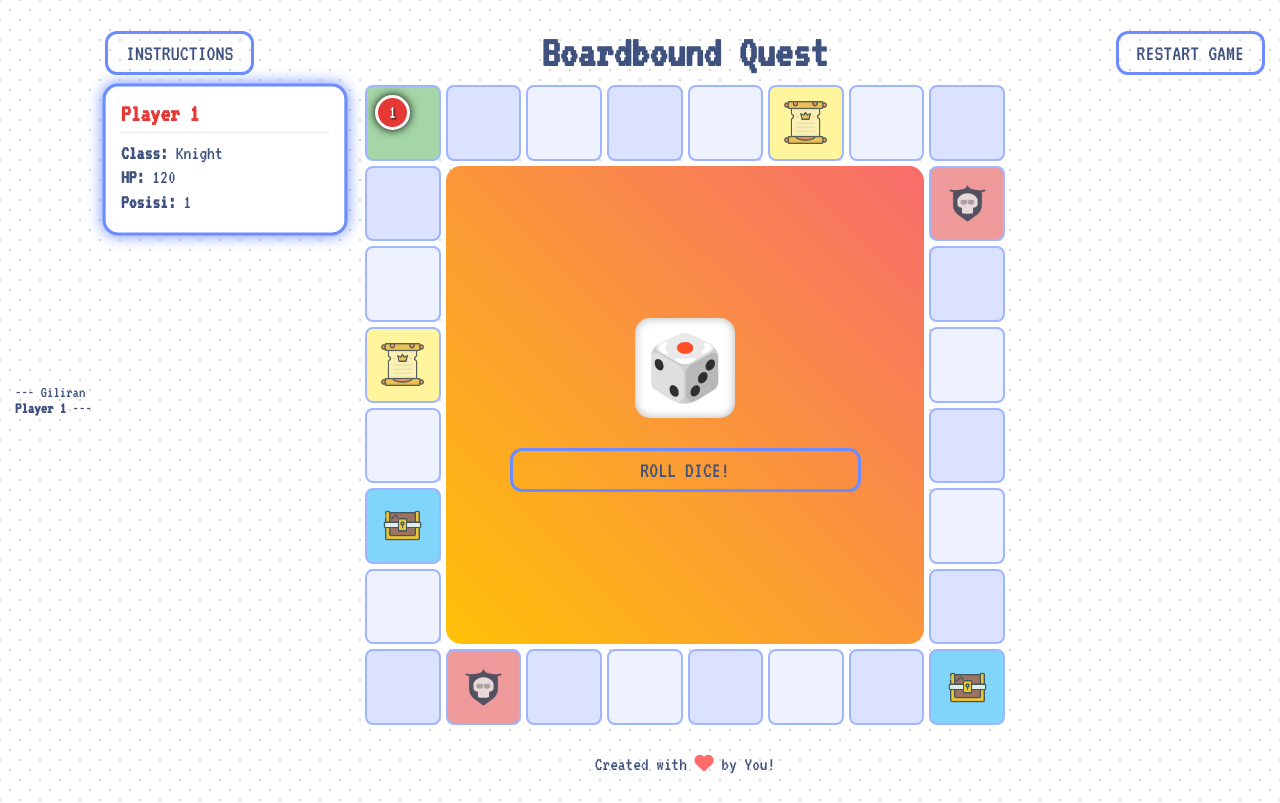
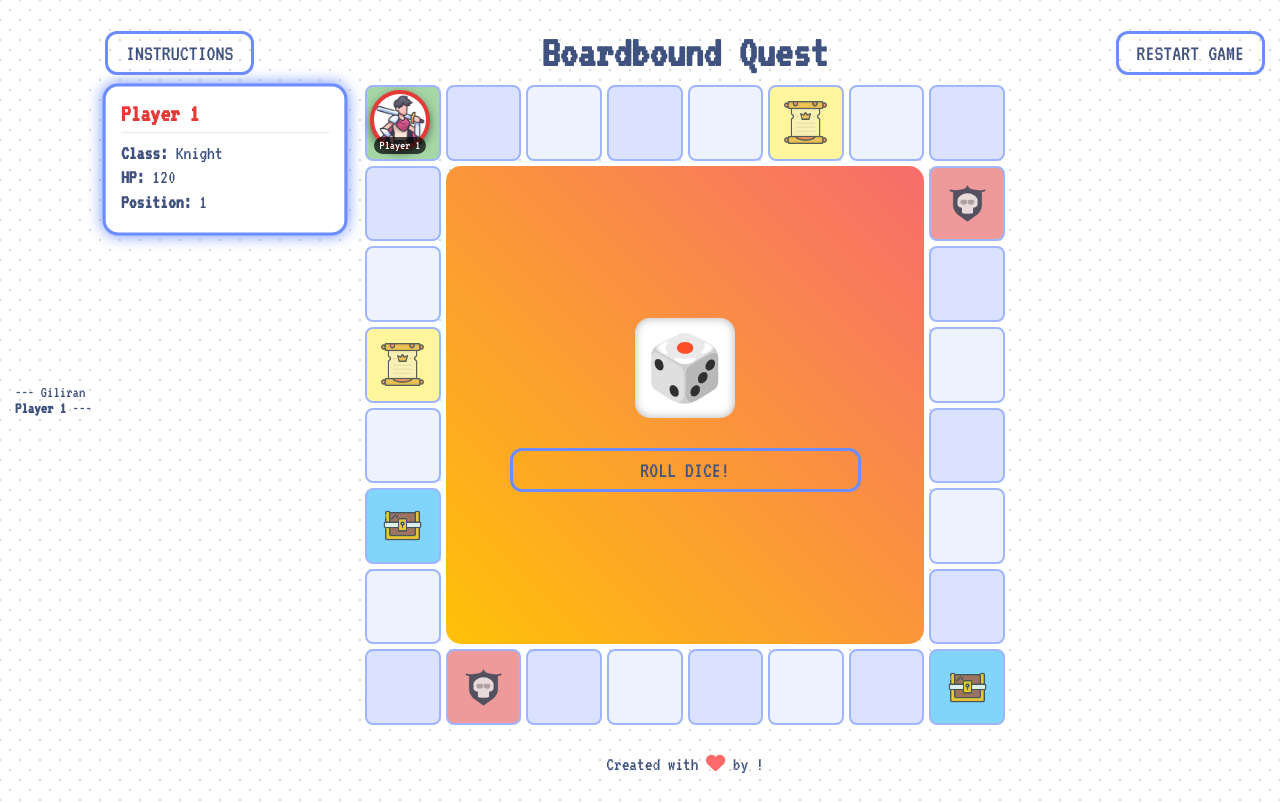
Before and after one commit to aryacahil/boardbound-quest, a plain HTML site: page index.html in a window 1280 px wide. Both pictures are taken after a click on the button "Start Adventure!". Drawn offline with Linux system fonts and the light colour scheme.

Commit message:
develop 1

```diff
--- a/index.html
+++ b/index.html
@@ -1,5 +1,5 @@
 <!DOCTYPE html>
-<html lang="en">
+<html lang="id">
 <head>
     <meta charset="UTF-8">
     <meta name="viewport" content="width=device-width, initial-scale=1.0">
@@ -30,15 +30,17 @@
 
         <main id="game-container" style="display: none;">
             <aside id="left-info-panel" class="side-panel"></aside>
+
             <div id="center-area">
                 <div id="game-board">
                     </div>
             </div>
+
             <aside id="right-info-panel" class="side-panel"></aside>
         </main>
 
         <footer class="bottom-bar">
-            <p>Created with <i class="fa-solid fa-heart"></i> by You!</p>
+            <p>Created with <i class="fa-solid fa-heart"></i> by !</p>
         </footer>
     </div>
     <script type="module" src="js/main.js"></script>
--- a/js/game.js
+++ b/js/game.js
@@ -10,7 +10,7 @@ const CHARACTER_CLASSES = {
     druid: { name: "Druid", hp: 110, attack: 14, color: '#00897b', icon: 'images/druid.png' },
     dragon: { name: "Dragon", hp: 150, attack: 18, color: '#d84315', icon: 'images/dragon.png' },
     barbarian: { name: "Barbarian", hp: 100, attack: 22, color: '#795548', icon: 'images/barbarian.png' },
-    alchemist: { name: "Alchemist", hp: 85, attack: 10, color: '#8e24aa', icon: 'images/alchemist.png' }
+    alchemist: { name: "Alchemist", hp: 85, attack: 10, color: '#8e24aa', icon: 'images/alchemy.png' }
 };
 
 export class Game {
--- a/js/player.js
+++ b/js/player.js
@@ -1,3 +1,5 @@
+// File: js/player.js (Versi Final yang Sudah Diperbaiki)
+
 export class Player {
     constructor(name, classData, index) {
         this.name = name || `Player ${index + 1}`;
@@ -6,7 +8,11 @@ export class Player {
         this.attack = classData.attack;
         this.color = classData.color;
 
-        this.position = 0;
+        // --- PERBAIKAN DI SINI ---
+        // Kita sekarang menyimpan path ikon ke dalam objek pemain
+        this.icon = classData.icon;
+
+        this.position = 0; // Index di dalam array tilePath
         this.gold = 0;
         this.index = index;
     }
--- a/js/ui.js
+++ b/js/ui.js
@@ -1,3 +1,5 @@
+// File: js/ui.js (Versi Final dengan Ikon & Nama di Pion)
+
 export class UI {
     constructor() {
         this.gameBoard = document.getElementById('game-board');
@@ -12,21 +14,17 @@ export class UI {
         this.rollDiceBtn = document.getElementById('roll-dice-btn');
     }
 
-    // PERUBAHAN: Layout panel pemain dibuat selang-seling
     createPlayerInfoPanels(players) {
         this.leftPanel.innerHTML = '';
         this.rightPanel.innerHTML = '';
-
         players.forEach((player, index) => {
             const panelHTML = `
                 <div class="player-card" id="player-card-${index}">
-                    <h3 style="color:${player.color};">${player.name}</h3>
+                    <h3 style="color:${player.color};">${player.name || `Player ${index + 1}`}</h3>
                     <p><strong>Class:</strong> ${player.class}</p>
                     <p><strong>HP:</strong> <span id="hp-${index}">${player.hp}</span></p>
-                    <p><strong>Posisi:</strong> <span id="pos-${index}">${player.position + 1}</span></p>
+                    <p><strong>Position:</strong> <span id="pos-${index}">${player.position + 1}</span></p>
                 </div>`;
-
-            // Jika index genap (0, 2, 4...) ke kiri, ganjil (1, 3, 5...) ke kanan
             if (index % 2 === 0) {
                 this.leftPanel.innerHTML += panelHTML;
             } else {
@@ -36,7 +34,7 @@ export class UI {
     }
 
     updatePlayerStats(player) {
-        if(!document.getElementById(`hp-${player.index}`)) return;
+        if (!document.getElementById(`hp-${player.index}`)) return;
         document.getElementById(`hp-${player.index}`).textContent = player.hp;
         document.getElementById(`pos-${player.index}`).textContent = player.position + 1;
         document.querySelectorAll('.player-card').forEach(card => card.classList.remove('active'));
@@ -48,12 +46,21 @@ export class UI {
         this.diceDisplay.textContent = number;
     }
 
+    // --- PERUBAHAN UTAMA DI SINI ---
     createPlayerPawn(player) {
         const pawn = document.createElement('div');
         pawn.classList.add('player-pawn');
         pawn.id = `player-${player.index}`;
-        pawn.style.backgroundColor = player.color;
-        pawn.textContent = player.index + 1;
+
+        // Menggunakan warna pemain sebagai border dan gambar ikon sebagai background
+        pawn.style.borderColor = player.color;
+        pawn.style.backgroundImage = `url('${player.icon}')`;
+
+        const nameTag = document.createElement('span');
+        nameTag.classList.add('pawn-name');
+        nameTag.textContent = player.name || `P${player.index + 1}`;
+        pawn.appendChild(nameTag);
+
         this.gameBoard.appendChild(pawn);
     }
 
@@ -62,21 +69,18 @@ export class UI {
         const tile = document.querySelector(`[data-tile-id='${visualTileId}']`);
         if (!pawn || !tile) return;
 
-        const offsetX = (player.index % 2) * 5;
-        const offsetY = Math.floor(player.index / 2) * 5;
+        const offsetX = (player.index % 2) * 20;
+        const offsetY = Math.floor(player.index / 2) * 10;
 
-        pawn.style.top = `${tile.offsetTop + 10 + offsetY}px`;
-        pawn.style.left = `${tile.offsetLeft + 10 + offsetX}px`;
+        pawn.style.top = `${tile.offsetTop + 5 + offsetY}px`;
+        pawn.style.left = `${tile.offsetLeft + 5 + offsetX}px`;
     }
 
-    // PERUBAHAN TOTAL: Menggunakan sistem notifikasi "toast"
     addLog(message) {
         const toast = document.createElement('div');
         toast.classList.add('toast');
-        toast.innerHTML = message; // innerHTML agar tag <strong> terbaca
+        toast.innerHTML = message;
         this.toastContainer.appendChild(toast);
-
-        // Hapus notifikasi setelah animasi selesai (4 detik)
         setTimeout(() => {
             toast.remove();
         }, 4000);
--- a/style.css
+++ b/style.css
@@ -231,7 +231,6 @@ body {
 .tile-trap { background-color: #ef9a9a !important; color: #b71c1c; }
 .tile-treasure { background-color: #81d4fa !important; color: #01579b; }
 
-
 #center-panel {
     grid-column: 2 / 8;
     grid-row: 2 / 8;
@@ -262,21 +261,34 @@ body {
     width: 80%;
 }
 
+/* Ganti .player-pawn yang lama dengan ini */
 .player-pawn {
-    width: 35px;
-    height: 35px;
+    width: 60px;
+    height: 60px;
     position: absolute;
+    background-color: #fff;
+    background-size: cover;
+    background-position: center;
+    border: 4px solid;
     border-radius: 50%;
-    border: 3px solid #fff;
-    box-shadow: 0 0 10px #000;
+
+    box-shadow: 0 3px 8px rgba(0,0,0,0.5);
     transition: all 0.5s ease-in-out;
+    z-index: 10;
     display: flex;
     justify-content: center;
-    align-items: center;
-    font-size: 1.2rem;
-    color: #fff;
-    text-shadow: 1px 1px 2px #000;
-    z-index: 10;
+    align-items: flex-end;
+}
+
+.pawn-name {
+    background-color: rgba(0, 0, 0, 0.7);
+    color: white;
+    font-size: 0.8rem;
+    padding: 2px 6px;
+    border-radius: 10px;
+    position: absolute;
+    bottom: -8px;
+    white-space: nowrap;
 }
 
 @media (max-width: 1200px) {
```
Also changed, not shown: images/start.png (added).
